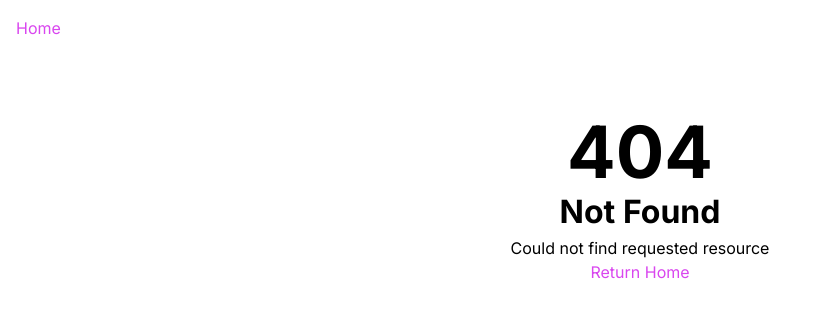
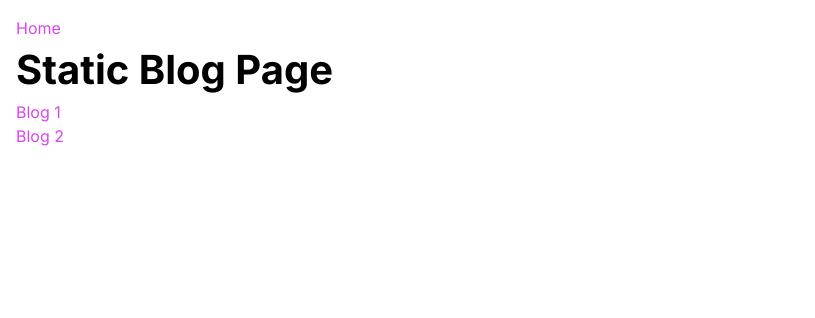
Before and after one commit to emanuelefavero/nextjs-app-router, a Next.js app: page /static-blog in a window 1280 px wide. Before the commit this address had no page. Shown: the top 318 px of the page, without its empty margins (0-815 px from the left). Built offline with nearby package versions, Linux system fonts and the light colour scheme.

Commit message:
add static-blog

```diff
--- a/app/page.tsx
+++ b/app/page.tsx
@@ -45,6 +45,9 @@ export default async function Home() {
           <Link href='/posts'>Posts</Link>
         </li>
         <li>
+          <Link href='/static-blog'>Static Blog</Link>
+        </li>
+        <li>
           <Link href='/use-router'>useRouter</Link>
         </li>
         <li>
--- /dev/null
+++ b/app/static-blog/[id]/page.tsx
@@ -0,0 +1,23 @@
+import { posts } from '@/data/posts'
+
+// * generateStaticParams statically generates routes at build time instead of on-demand at request time
+export async function generateStaticParams() {
+  return posts.map((post) => ({
+    id: post.id.toString(),
+  }))
+}
+
+// * We can then use the id from the params to fetch the specific post
+export default async function Page({ params }: { params: { id: string } }) {
+  const { id } = params
+
+  const post = posts.find((post) => post.id.toString() === id) // fetch also works
+
+  return (
+    <>
+      <h1>Blog {id}</h1>
+      <h3>{post?.title}</h3>
+      <p>{post?.content}</p>
+    </>
+  )
+}
--- /dev/null
+++ b/app/static-blog/page.tsx
@@ -0,0 +1,13 @@
+import Link from 'next/link'
+
+export default function Page() {
+  return (
+    <>
+      <h1>Static Blog Page</h1>
+
+      <Link href='/static-blog/1'>Blog 1</Link>
+      <br />
+      <Link href='/static-blog/2'>Blog 2</Link>
+    </>
+  )
+}
--- /dev/null
+++ b/types/Post.ts
@@ -0,0 +1,5 @@
+export default interface Post {
+  title: string
+  id: string
+  content: string
+}
```
